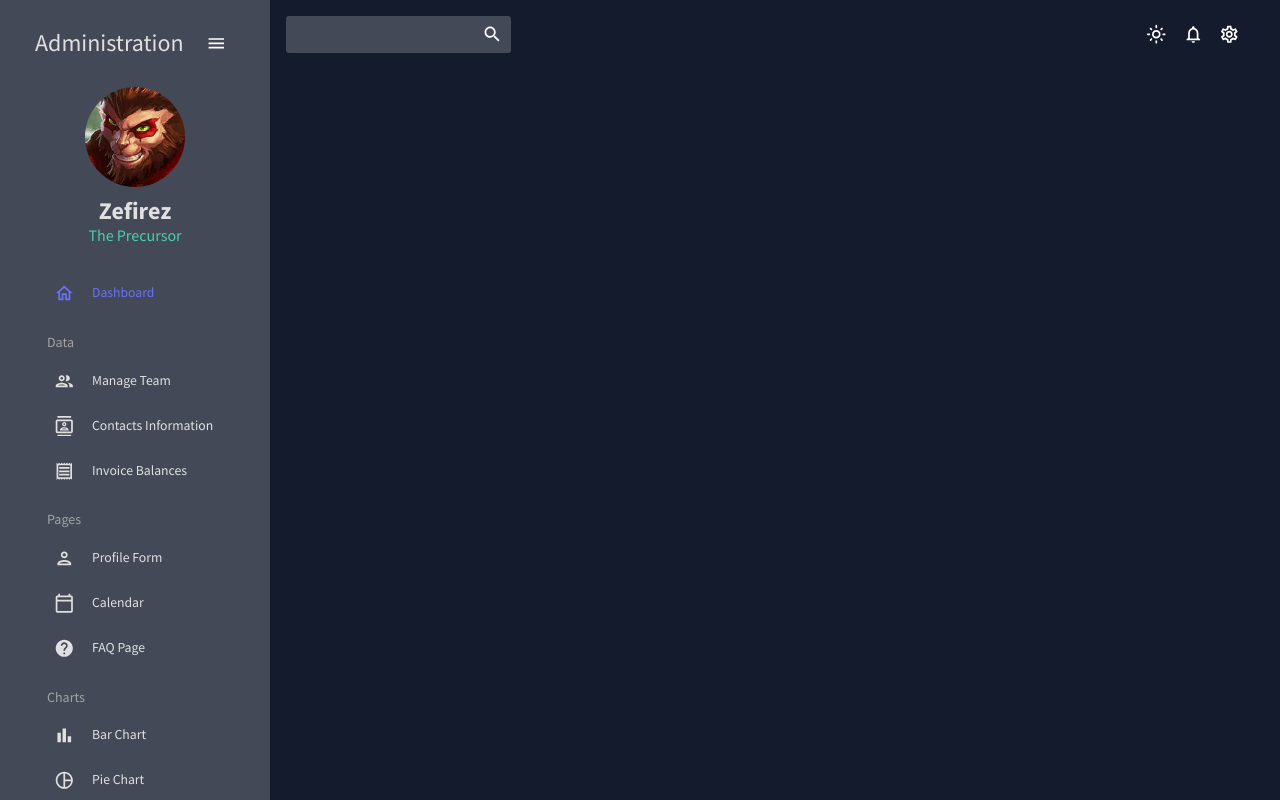
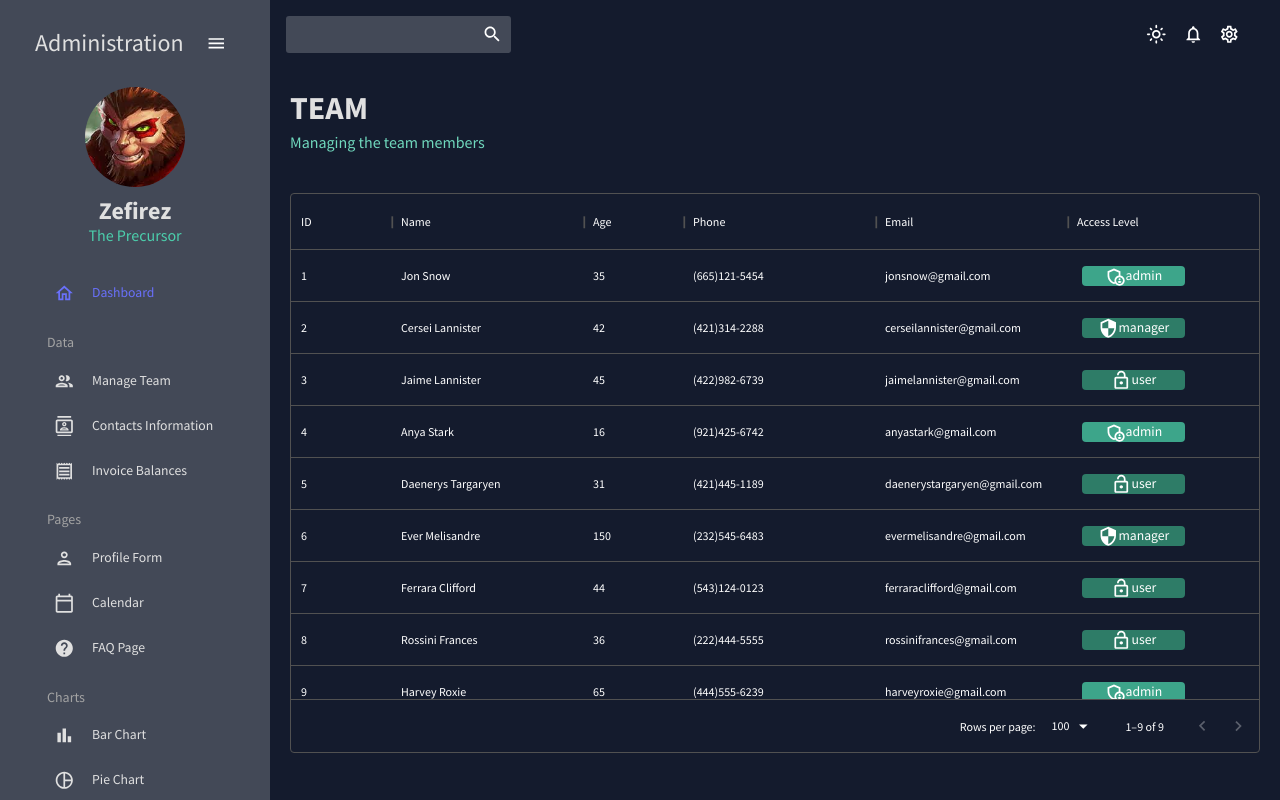
Before and after one commit to Tsumirez/react-dashboard, a React (Create React App) app: page /team in a window 1280 px wide. Built offline with nearby package versions, Linux system fonts and the light colour scheme.

Commit message:
1st part of Team scene done

```diff
--- a/src/App.js
+++ b/src/App.js
@@ -4,7 +4,7 @@ import { Routes, Route } from "react-router-dom";
 import TopBar from "./scenes/global/TopBar";
 import SideBar from "./scenes/global/SideBar";
 import Dashboard from "./scenes/dashboard"
-// import Team from "./scenes/team"
+import Team from "./scenes/team"
 // import Invoices from "./scenes/invoices"
 // import Contacts from "./scenes/contacts"
 // import Bar from "./scenes/bar"
@@ -28,8 +28,8 @@ function App() {
             <TopBar />
             <Routes>
               <Route path="/" element={<Dashboard />} />
-              {/*<Route path="/team" element={<Team />} />
-              <Route path="/contacts" element={<Contacts />} />
+              <Route path="/team" element={<Team />} />
+              {/*<Route path="/contacts" element={<Contacts />} />
               <Route path="/invoices" element={<Invoices />} />
               <Route path="/form" element={<Form />} />
               <Route path="/bar" element={<Bar />} />
--- /dev/null
+++ b/src/scenes/team/index.jsx
@@ -0,0 +1,64 @@
+import { Box, Typography, useTheme } from "@mui/material";
+import { DataGrid } from "@mui/x-data-grid";
+import { tokens } from '../../theme';
+import { mockDataTeam } from '../../data/mockData';
+import  AdminPanelSettingsOutlinedIcon  from "@mui/icons-material/AdminPanelSettingsOutlined";
+import  LockOpenOutlinedIcon  from "@mui/icons-material/LockOpenOutlined";
+import  SecurityOutlinedIcon  from "@mui/icons-material/SecurityOutlined";
+
+import Header from '../../components/Header'
+
+const Team = () => {
+    const theme = useTheme();
+    const colors = tokens(theme.palette.mode);
+
+    const columns = [
+        { field: "id", headerName: "ID" },
+        { field: "name", headerName: "Name", flex: 1, cellClassName: "name-column-cell" },
+        { field: "age", headerName: "Age", type: "number", headerAlign: "left", align: "left" },
+        { field: "phone", headerName: "Phone", flex: 1 },
+        { field: "email", headerName: "Email", flex: 1 },
+        {
+            field: "access", headerName: "Access Level", flex: 1, renderCell: ({ row: { access } }) => {
+                return (
+                <Box
+                    width="60%"
+                    m="5px"
+                    display="flex"
+                    justifyContent="center"
+                    backgroundColor={
+                        access === "admin"
+                            ? colors.greenAccent[600]
+                            : colors.greenAccent[700]
+                    }
+                    borderRadius="4px"
+                >
+                    {access === "admin" && <AdminPanelSettingsOutlinedIcon />}
+                    {access === "manager" && <SecurityOutlinedIcon />}
+                    {access === "user" && <LockOpenOutlinedIcon />}
+                    <Typography>
+                        {access}
+                    </Typography>
+                </Box>
+            )}
+        }
+
+    ];
+    return (
+        <Box m="20px">
+            <Header title="TEAM" subtitle="Managing the team members" />
+
+            <Box
+                m="40px 0 0 0"
+                height="70vh"
+            >
+                <DataGrid
+                    rows={mockDataTeam}
+                    columns={columns}
+                />
+            </Box>
+        </Box>
+    )
+}
+
+export default Team;
```
